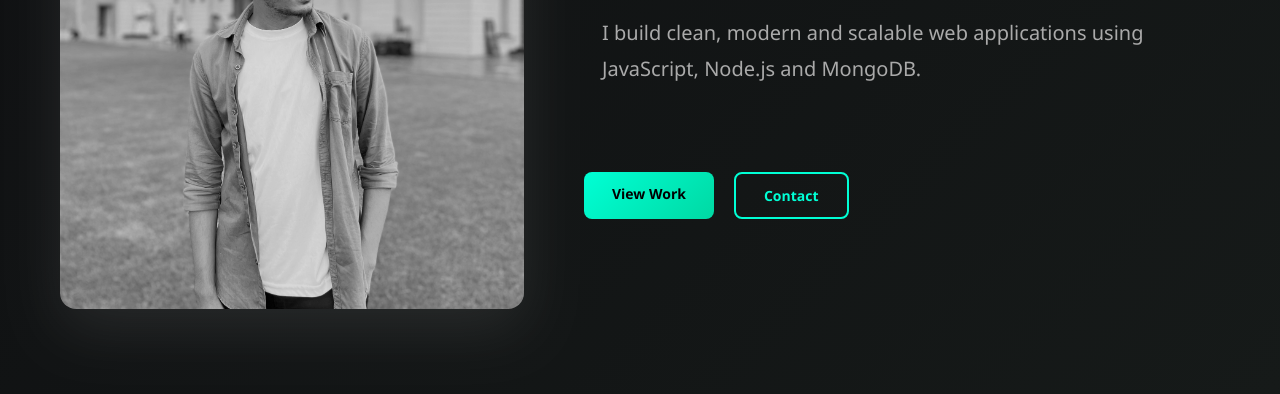
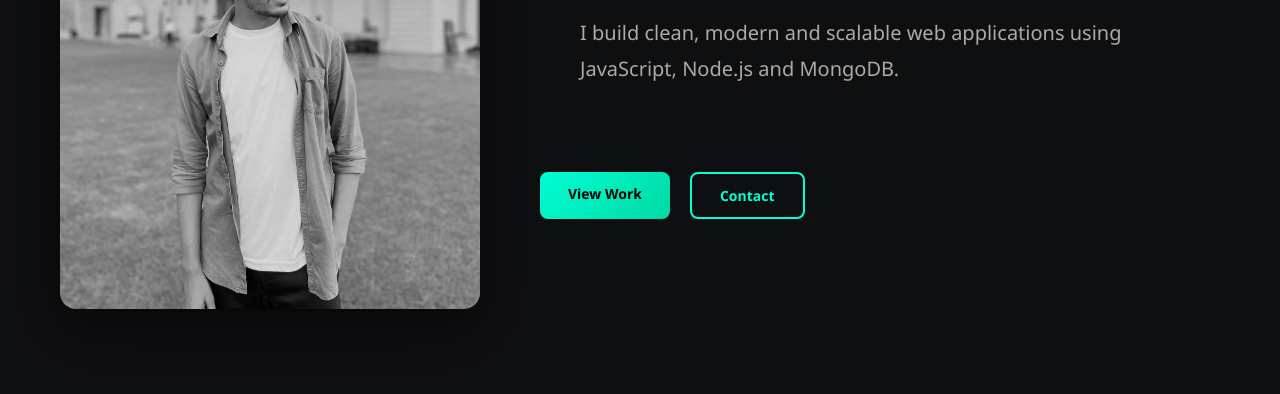
Before and after one commit to Satyam7703/portfolio-website, a website: page public/index.html in a window 1280 px wide. Shown: the part 406-800 px from the top of the page. Drawn offline with Linux system fonts and the light colour scheme.

Commit message:
Mobile responsive fix

```diff
--- a/public/style.css
+++ b/public/style.css
@@ -160,12 +160,12 @@ body {
     gap: 60px;
     padding: 80px 60px;
     min-height: calc(100vh - 70px);
-    background: linear-gradient(135deg, #0e0f11 0%, #161a19 100%);
+    background: #0e0f11;
 }
 
 .hero-left {
-    flex: 0 0 40%;
-    height: 100%;
+    background: none;
+    box-shadow: none;
 }
 
 .hero-left img {
@@ -174,7 +174,7 @@ body {
     object-fit: cover;
     border-radius: 16px;
     filter: grayscale(100%) brightness(0.85);
-    box-shadow: 0 20px 60px rgba(0, 255, 213, 0.15);
+    box-shadow: 0 20px 60px rgba(0, 0, 0, 0.6);
     transition: all 0.4s ease;
 }
 
```
